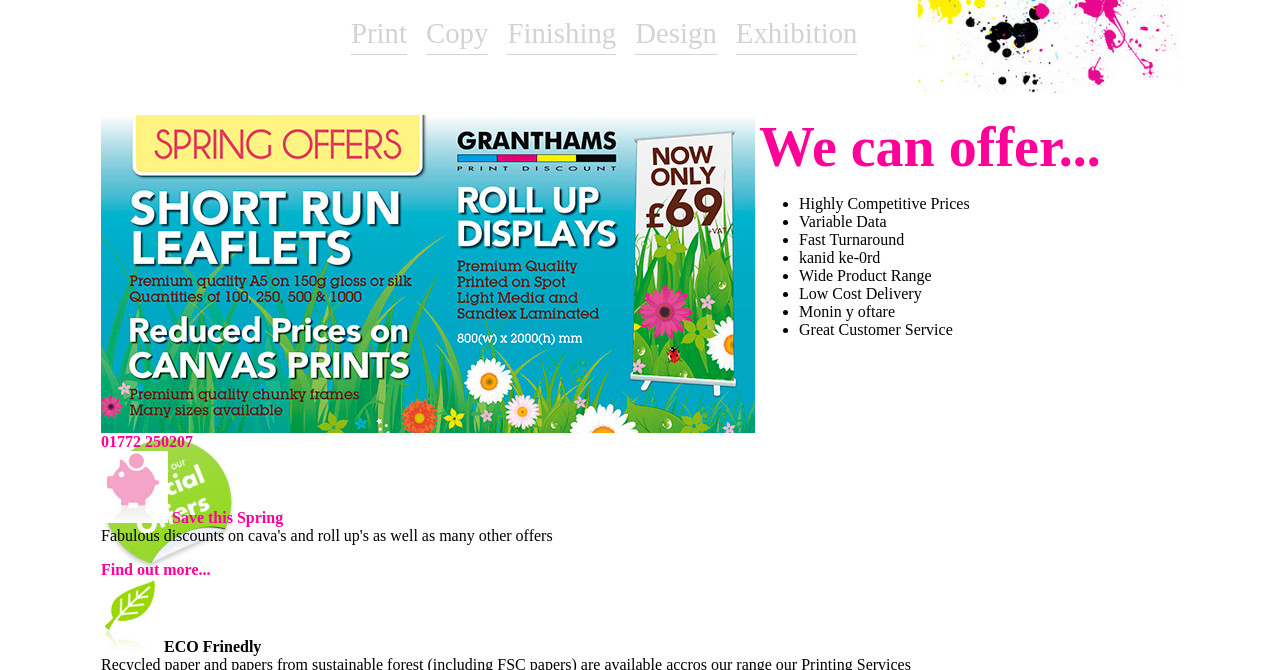
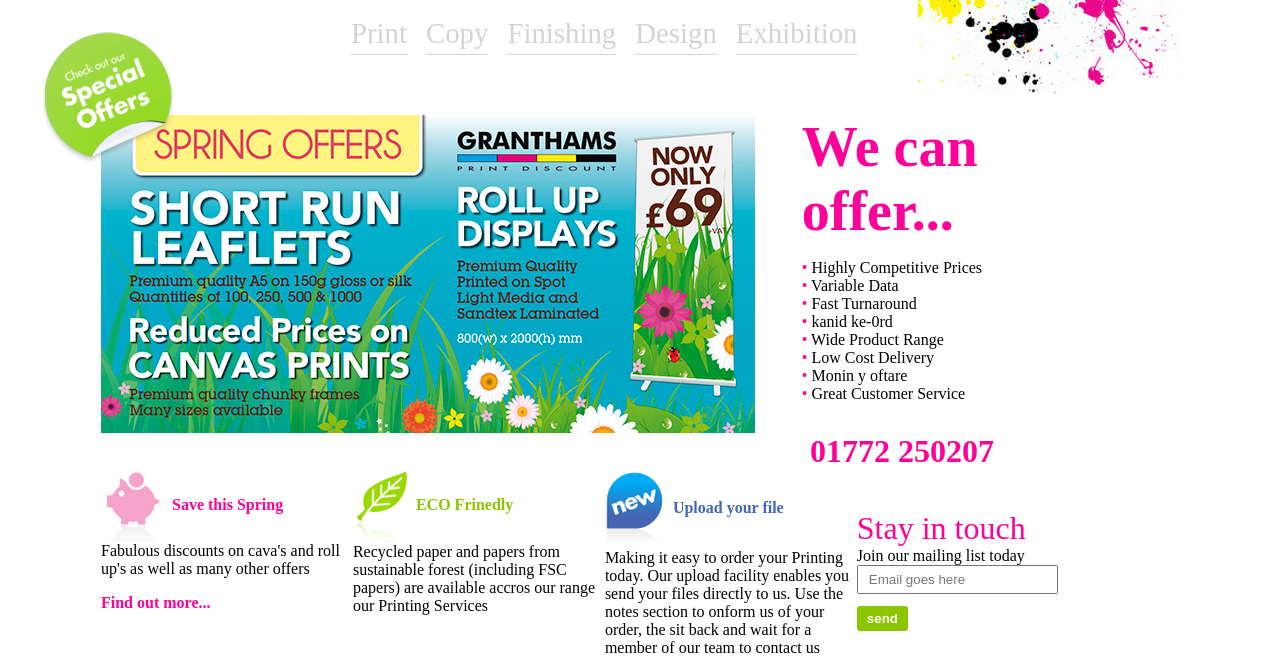
Before and after one commit to MarioEspinoza15/pw15162022, a plain HTML site: page PracticaCSS02/index.html in a window 1280 px wide. Shown: the part 113-783 px from the top of the page. Drawn offline with Linux system fonts and the light colour scheme.

Commit message:
Practica02 Terminada

```diff
--- a/PracticaCSS02/Css/style.css
+++ b/PracticaCSS02/Css/style.css
@@ -67,3 +67,64 @@
 .nito{
     font-weight: bold;
 }
+
+#secc01art02 ul{
+    list-style: none;
+    margin-left: -40px;
+}
+
+#secc01art02 ul li:before{
+    color: #FF0099;
+    content: "• ";
+}
+
+#bgoffer{
+    position: relative;
+    top: -406px;
+    left: -60px;
+}
+
+#segundaSeccion article{
+    text-align: right;
+    margin-right: 185px;
+}
+
+.letraMediana{
+    font-size: 2em;
+}
+
+#terceraSeccion article{
+    width: 23%;
+    display: inline-block;
+    vertical-align: top;
+}
+
+#terceraSeccion article img{
+    vertical-align: middle;
+}
+
+.colorAzul{
+    color: #4267b3;
+}
+
+.colorVerde{
+    color: #8BC500;
+}
+
+#Secc03Art04{
+    padding-top: 40px;
+}
+
+#Botonverde{
+    background-color: #8BC500;
+    color: white;
+    border: none;
+    font-weight: 700;
+    border-radius: 3px;
+    padding: 5px 10px;
+    margin-top: 12px;
+}
+
+#Email{
+    padding: 5px 10px;
+}
--- a/PracticaCSS02/index.html
+++ b/PracticaCSS02/index.html
@@ -32,10 +32,10 @@
     </header>
 
     <section id="primerSeccion">
-        <article id="secc1art01">
+        <article id="secc01art01">
             <img src="img/slide.jpg" alt="">
         </article>
-        <article id="secc1art02">
+        <article id="secc01art02">
             <span class="colorrosa letraGrande nito">
                 We can offer...
             </span>
@@ -50,7 +50,7 @@
                 <li>Great Customer Service</li>
             </ul>
         </article>
-        <img src="img/bg_offer.png" alt="">
+        <img id="bgoffer" src="img/bg_offer.png" alt="">
     </section>
 
     <section id="segundaSeccion">
@@ -87,7 +87,7 @@
         </article>
         <article>
             <img src="img/new.png" alt="">
-            <span>
+            <span class="colorAzul nito">
                 Upload your file
             </span>
             <br>
@@ -97,18 +97,19 @@
             us of your order, the sit back and wait for a member
             of our team to contact us
             <p></p>
-            <span class="colorAzul">
+            <span class="colorAzul nito">
                 Upload your file now
             </span>
         </article>
-        <article>
-            <span class="colorRosa_LetraMediana">
+        <article id="Secc03Art04">
+
+            <span class="colorrosa letraMediana">
                 Stay in touch
             </span>
             <br>
             Join our mailing list today <br>
-            <input type="email" placeholder="Email goes here">
-            <input type="submit" value="send">
+            <input type="email" placeholder="Email goes here" id="Email">
+            <input type="submit" value="send" id="Botonverde">
         </article>
     </section>
 </body>
```
